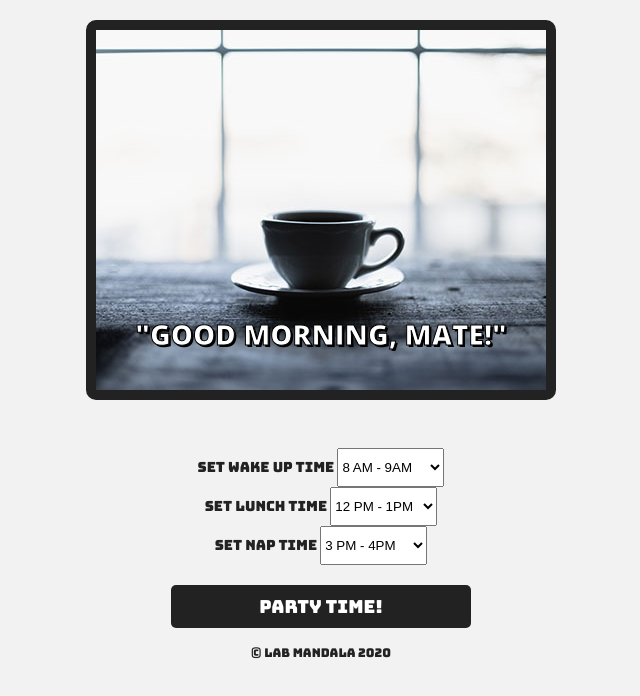
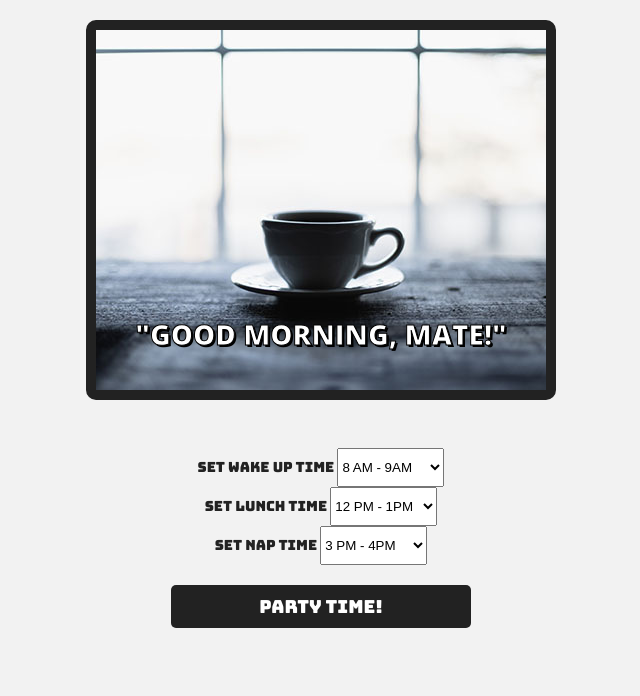
Before and after one commit to labmandala/teatime-clock, a plain HTML site: page index.html in a window 1280 px wide. Shown: the part 200-896 px from the top of the page, without its empty margins (319-959 px from the left). Drawn offline with nearby package versions, Linux system fonts and the light colour scheme.

Commit message:
Remove footer element.

```diff
--- a/index.html
+++ b/index.html
@@ -108,7 +108,6 @@
     <button id="partyTimeButton">Party Time!</button>
 
     <footer>
-      <p>&copy; Lab Mandala 2020</p>
     </footer>
 
   </div>
```
